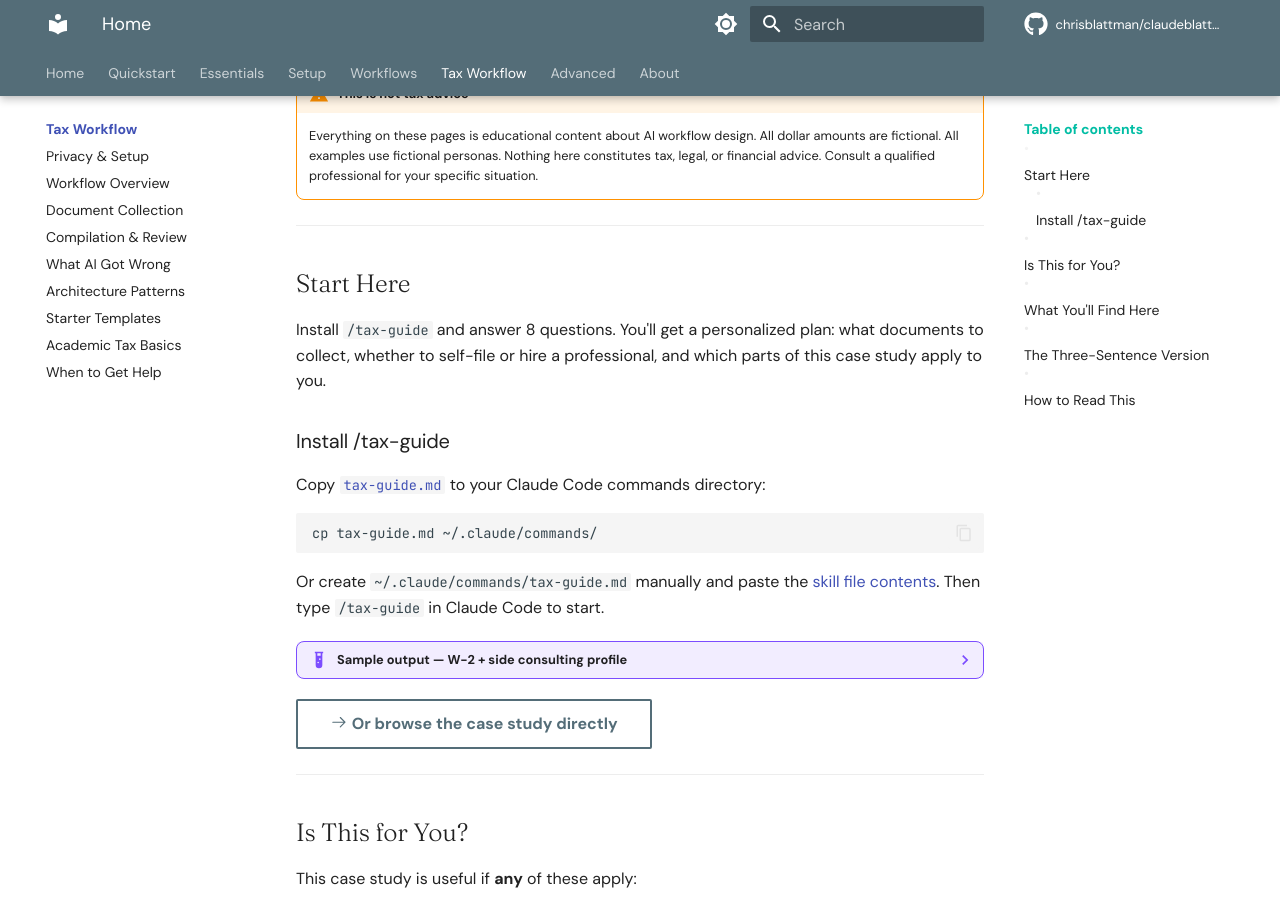
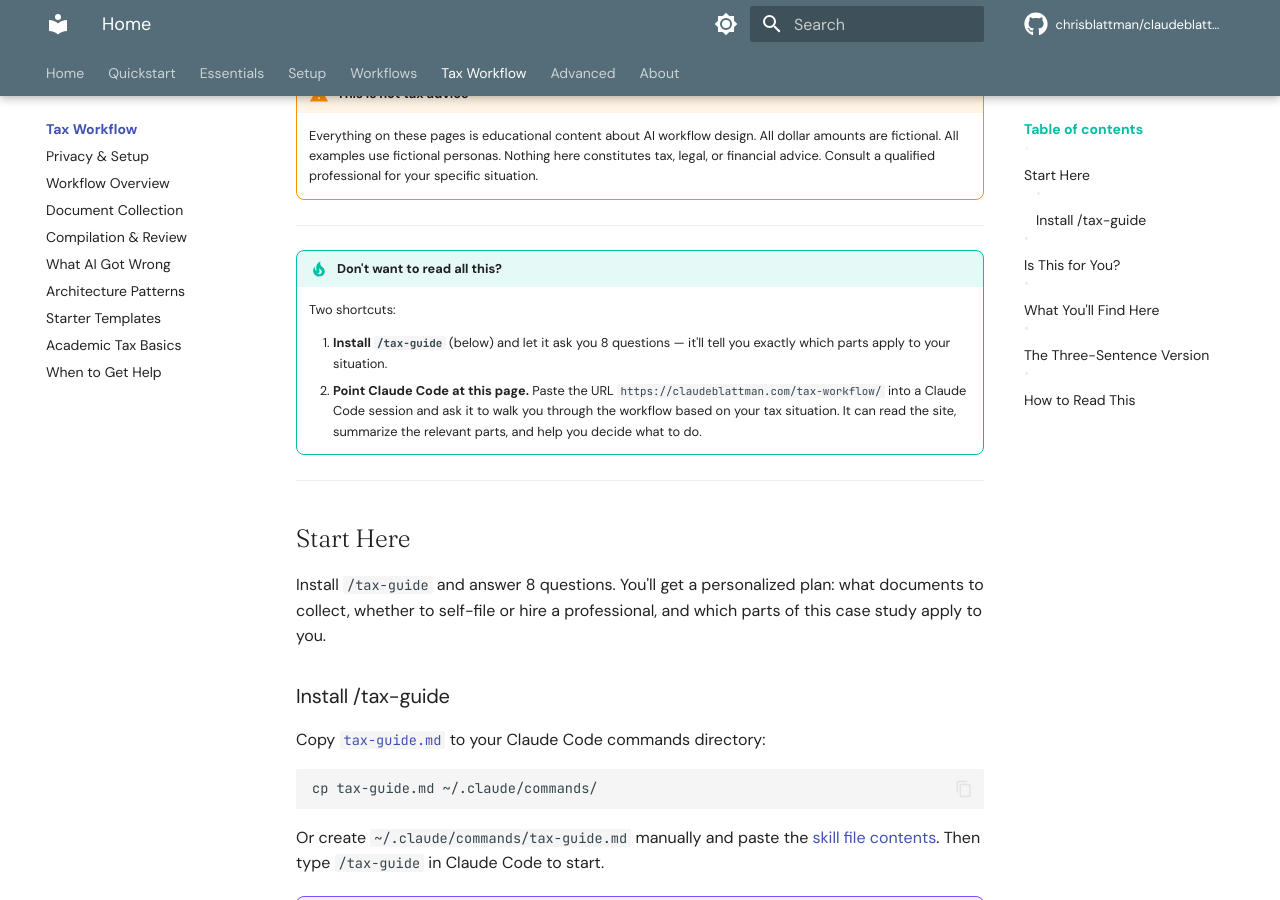
Before and after one commit to XiongfeiLi6/claudeblattman, an MkDocs documentation site: the page built from docs/tax-workflow/index.md, in a window 1280 px wide and 900 px high, scrolled down 801 px. Built offline with MkDocs 1.6.1 and Material for MkDocs 9.7.7, drawn with Linux system fonts in a browser that asks for light colours; comment, search, counter and statistics services are not loaded.

Commit message:
Fix nav links, add shortcut tip to landing page
Fix broken "Next" link on what-ai-got-wrong (pointed backward to
Document Collection instead of forward to Architecture Patterns).
Add forward links from Starter Templates to Reference section.
Add tip box with two shortcuts: /tax-guide skill and "point Claude
Code at this URL" for readers who want a guided walkthrough.

Co-Authored-By: Claude Opus 4.6 <noreply@anthropic.com>

```diff
--- a/docs/tax-workflow/index.md
+++ b/docs/tax-workflow/index.md
@@ -12,6 +12,14 @@ One honest caveat: I expect this entire section to be obsolete by next tax seaso
 
 !!! warning "This is not tax advice"
     Everything on these pages is educational content about AI workflow design. All dollar amounts are fictional. All examples use fictional personas. Nothing here constitutes tax, legal, or financial advice. Consult a qualified professional for your specific situation.
+
+---
+
+!!! tip "Don't want to read all this?"
+    Two shortcuts:
+
+    1. **Install `/tax-guide`** (below) and let it ask you 8 questions — it'll tell you exactly which parts apply to your situation.
+    2. **Point Claude Code at this page.** Paste the URL `https://claudeblattman.com/tax-workflow/` into a Claude Code session and ask it to walk you through the workflow based on your tax situation. It can read the site, summarize the relevant parts, and help you decide what to do.
 
 ---
 
```
Also changed, not shown: docs/tax-workflow/build-your-own/starter-templates.md (+1 -1 lines), docs/tax-workflow/case-study/what-ai-got-wrong.md (+1 -1 lines).
